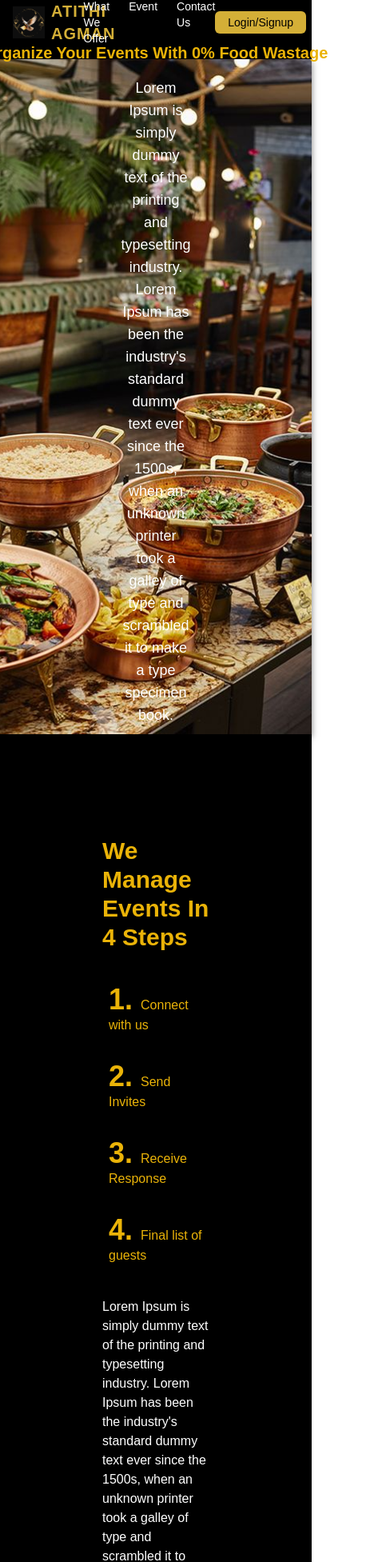
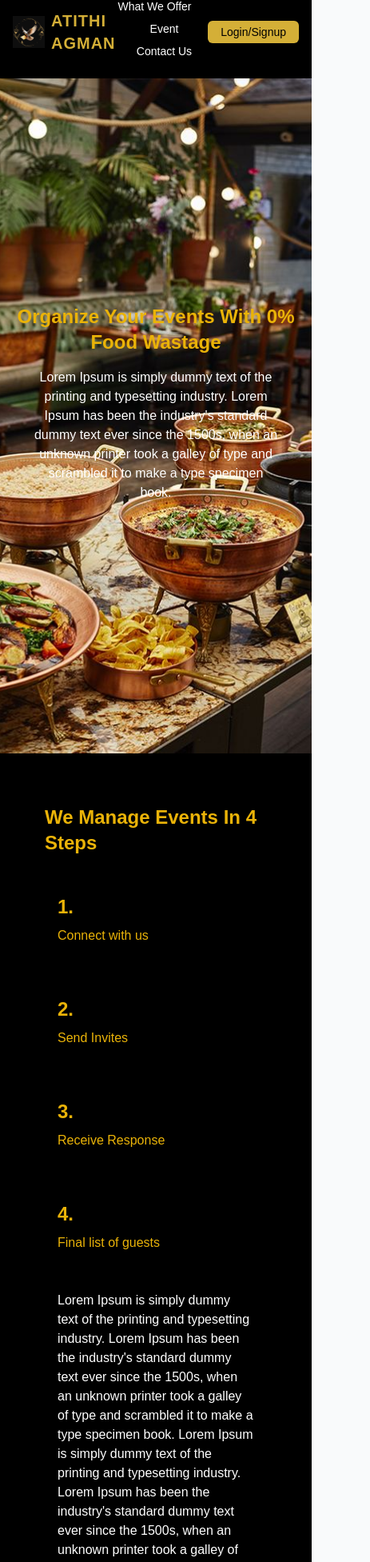
Before and after one commit to ashish739293/atithi_agman, a Next.js app: page / in a window 390 px wide. Shown: the part 18-1971 px from the top of the page at 80% size, 463 px wide, since content can reach past the window. Built offline with nearby package versions, Linux system fonts and the light colour scheme; a web font is replaced by a local one.

Commit message:
Signed-off-by: krish2003 <krishna.628145@gmail.com>

```diff
--- a/src/app/layout.js
+++ b/src/app/layout.js
@@ -6,29 +6,27 @@ import Footer from "@/components/Footer";
 import './globals.css'; // Adjust the path as necessary
 
 export default function Layout({ children }) {
-
-
   const pathname = usePathname();
-
   const isAuthPage = pathname === '/login' || pathname === '/register';
 
   return (
     <html lang="en">
       <head>
-      <link rel="preconnect" href="https://fonts.googleapis.com" />
-        <link rel="preconnect" href="https://fonts.gstatic.com"  />
+        <link rel="preconnect" href="https://fonts.googleapis.com" />
+        <link rel="preconnect" href="https://fonts.gstatic.com" />
         <link href="https://fonts.googleapis.com/css2?family=Petit+Formal+Script&display=swap" rel="stylesheet" />
       </head>
-      <body>
-        <div className="flex flex-col min-h-screen">
-
-          {/* Navbar */}
+      <body className="bg-gray-50 text-gray-900 w-full">
+        <div className="flex flex-col min-h-screen w-full">
+          {/* Header */}
           {!isAuthPage && (
-            <Header/>
+            <Header />
           )}
 
           {/* Main Content */}
-          <main className="flex-1 container">{children}</main>
+          <main className="flex-1 w-full">
+            {children}
+          </main>
 
           {/* Footer */}
           {!isAuthPage && (
--- a/src/components/Header.js
+++ b/src/components/Header.js
@@ -27,17 +27,27 @@ const Header = () => {
 
       {/* Center Navigation Links */}
       {isHomePage && (
-        <div className="flex flex-grow justify-center space-x-6">
-          <a href="#what-we-offer" className="text-white text-sm font-medium hover:text-[#d4af37] transition">
+        <div className="flex flex-grow justify-center space-x-6 flex-wrap sm:space-x-4">
+        <a
+          href="#what-we-offer"
+          className="text-white text-sm font-medium hover:text-[#d4af37] transition mb-2 sm:mb-0"
+        >
           What We Offer
         </a>
-          <a href="#event" className="text-white text-sm font-medium hover:text-[#d4af37] transition">
+        <a
+          href="#event"
+          className="text-white text-sm font-medium hover:text-[#d4af37] transition mb-2 sm:mb-0"
+        >
           Event
         </a>
-          <a href="#contact-us" className="text-white text-sm font-medium hover:text-[#d4af37] transition">
+        <a
+          href="#contact-us"
+          className="text-white text-sm font-medium hover:text-[#d4af37] transition mb-2 sm:mb-0"
+        >
           Contact Us
         </a>
       </div>
+
       )}
 
       {/* Login/Signup Button */}
@@ -61,23 +71,30 @@ const Header = () => {
 
       {/* Conditional Rendering Based on Route */}
       {!isHomePage && (
-        <nav className="flex items-center space-x-4">
+        <nav className="flex items-center space-x-2 md:space-x-4">
         <button
           onClick={openModal}
-            className="text-[#d4af37] font-medium text-sm px-4 py-1.5 rounded transition">
+          className="text-[#d4af37] font-medium text-sm px-3 md:px-4 py-1.5 rounded transition">
           Create Event
         </button>
-          <button className="bg-[#d4af37] text-black font-medium text-sm px-4 py-1.5 rounded-full">
+        <button className="bg-[#d4af37] text-black font-medium text-sm px-3 md:px-4 py-1.5 rounded-full">
           Ongoing Events
         </button>
-          <div className="relative">
+
+        {/* Responsive Search Bar */}
+        <div className="relative hidden md:block w-full max-w-[200px]">
           <input
             type="text"
             placeholder="Search here..."
-              className="bg-white text-black pl-10 pr-4 py-2 rounded-full focus:outline-none text-sm"
+            className="bg-white text-black pl-10 pr-4 py-2 rounded-full focus:outline-none text-sm w-full"
           />
           <MagnifyingGlassIcon className="h-5 w-5 text-gray-400 absolute left-3 top-1/2 transform -translate-y-1/2" />
         </div>
+
+        {/* Search Icon for Mobile */}
+        <button className="md:hidden p-2 rounded-full bg-white text-black">
+          <MagnifyingGlassIcon className="h-5 w-5" />
+        </button>
       </nav>
       )}
 
--- a/src/components/home/Main.js
+++ b/src/components/home/Main.js
@@ -1,33 +1,49 @@
-export default function Main (){
-
-    return(
-        <>
-        <section className="relative bg-cover bg-center h-screen flex items-center justify-center shadow-black-soft" style={{ backgroundImage: "url('food.jpeg')" }} id='what-we-offer'>
+export default function Main () {
+  return (
+    <>
+      {/* Hero Section */}
+      <section
+        className="relative bg-cover bg-center h-screen flex items-center justify-center shadow-black-soft"
+        style={{ backgroundImage: "url('food.jpeg')" }}
+        id="what-we-offer"
+      >
         <div className="text-center px-4 sm:px-6 lg:px-8">
-          <h1 className="text-xl md:text-4xl font-bold mb-4 text-yellow-500">Organize Your Events With 0% Food Wastage</h1>
-          <p className="text-lg mb-8 text-center pl-12 pr-12 ml-40 mr-40">Lorem Ipsum is simply dummy text of the printing and typesetting industry. Lorem Ipsum has been the industry's standard dummy text ever since the 1500s, when an unknown printer took a galley of type and scrambled it to make a type specimen book.</p>
+          <h1 className="text-2xl sm:text-3xl md:text-4xl lg:text-5xl font-bold mb-4 text-yellow-500">
+            Organize Your Events With 0% Food Wastage
+          </h1>
+          <p className="text-base sm:text-lg md:text-xl lg:text-2xl mb-8 text-center px-6 md:px-12 lg:px-16 mx-auto">
+            Lorem Ipsum is simply dummy text of the printing and typesetting industry. Lorem Ipsum has been the industry's
+            standard dummy text ever since the 1500s, when an unknown printer took a galley of type and scrambled it to make a type specimen book.
+          </p>
         </div>
       </section>
 
       {/* Steps Section */}
-      <section className="m-16 py-16 px-16 text-center">
-        <h2 className="text-left text-3xl font-bold mb-8 text-yellow-500">We Manage Events In 4 Steps</h2>
-        <div className="text-left grid grid-cols-1 md:grid-cols-2 lg:grid-cols-4 gap-4">
+      <section className="m-8 sm:m-12 lg:m-16 py-8 sm:py-12 lg:py-16 px-6 sm:px-8 lg:px-16 text-center">
+        <h2 className="text-2xl sm:text-3xl md:text-4xl font-bold mb-8 text-yellow-500 text-left">
+          We Manage Events In 4 Steps
+        </h2>
+        <div className="text-left grid grid-cols-1 sm:grid-cols-2 lg:grid-cols-4 gap-8">
           {[
             { title: '1. ', text: 'Connect with us' },
             { title: '2. ', text: 'Send Invites' },
             { title: '3. ', text: 'Receive Response' },
             { title: '4. ', text: 'Final list of guests' },
           ].map((step, index) => (
-            <div key={index} className="p-2 text-yellow-500">
-              <span className="text-4xl font-semibold mb-2">{step.title}</span>
-              <span>{step.text}</span>
+            <div key={index} className="p-4 text-yellow-500">
+              <span className="text-2xl sm:text-3xl md:text-4xl font-semibold mb-2 block">{step.title}</span>
+              <span className="text-base sm:text-lg md:text-xl">{step.text}</span>
             </div>
           ))}
         </div>
-        <div className='text-left mt-8'>Lorem Ipsum is simply dummy text of the printing and typesetting industry. Lorem Ipsum has been the industry's standard dummy text ever since the 1500s, when an unknown printer took a galley of type and scrambled it to make a type specimen book. Lorem Ipsum is simply dummy text of the printing and typesetting industry. Lorem Ipsum has been the industry's standard dummy text ever since the 1500s, when an unknown printer took a galley of type and scrambled it to make a type specimen book.</div>
+        <div className="mt-8 text-left text-base sm:text-lg md:text-xl lg:text-2xl px-4 sm:px-6 lg:px-12 mx-auto max-w-4xl">
+          Lorem Ipsum is simply dummy text of the printing and typesetting industry. Lorem Ipsum has been the industry's
+          standard dummy text ever since the 1500s, when an unknown printer took a galley of type and scrambled it to make a
+          type specimen book. Lorem Ipsum is simply dummy text of the printing and typesetting industry. Lorem Ipsum has been
+          the industry's standard dummy text ever since the 1500s, when an unknown printer took a galley of type and scrambled
+          it to make a type specimen book.
+        </div>
       </section>
-        </>
-    )
-
+    </>
+  );
 }
```
Lines whose indentation alone changed are shown as unchanged.
